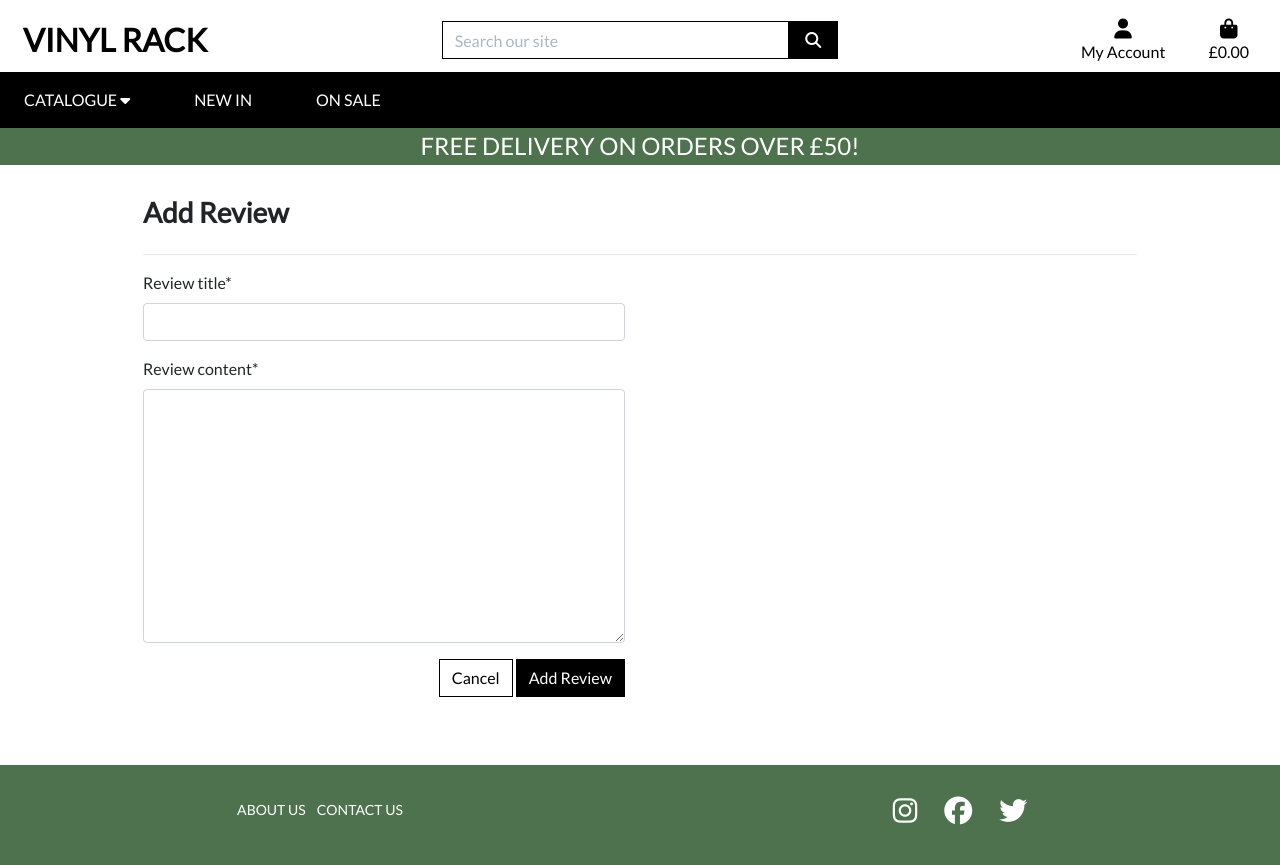
After one commit to peejaywk/VinylRack, a Django app: page /reviews/add/1 in a window 1280 px wide. The commit adds this page. Run offline with Django 3.2, Linux system fonts and the light colour scheme; tables that the repository leaves empty hold one stand-in row (values such as "Sample post"); parts of the project's set-up code (start-up, migrations or seed data) failed here and were passed over; some libraries are stand-ins or nearby versions.

Commit message:
Create view/template to add a product review

```diff
--- a/products/templates/products/product_detail.html
+++ b/products/templates/products/product_detail.html
@@ -11,7 +11,7 @@
                             <img class="card-img-top img-fluid" src="{{ product.image.url }}" alt="{{ product.name }}">
                         </a>
                         {% else %}
-                        <a href="">
+                        <a href="{{ product.image.url }}">
                             <img class="card-img-top img-fluid" src="{{ MEDIA_URL }}noimage.png" alt="{{ product.name }}">
                         </a>
                     {% endif %}
@@ -27,7 +27,7 @@
                             <p>Reviews</p>
                         </a>
                     {% else %}
-                        <a href="">
+                        <a href="{% url 'add_review' product.id %}">
                             <p>Be the first to review this album!</p>
                         </a>
                     {% endif %}
--- /dev/null
+++ b/reviews/forms.py
@@ -0,0 +1,8 @@
+from django import forms
+from .models import Review
+
+
+class ReviewForm(forms.ModelForm):
+    class Meta:
+        model = Review
+        exclude = ('user', 'product', 'created_on')
--- /dev/null
+++ b/reviews/templates/reviews/add_review.html
@@ -0,0 +1,27 @@
+{% extends "base.html" %}
+{% load static %}
+
+{% block content %}
+<div class="container mt-5">
+    <div class="row">
+        <div class="col-12 mt-3">
+            <h3 class="font-weight-bold mt-3">Add Review</h3>
+        </div>
+    </div>
+    <hr>
+    <div class="row">
+        <div class="col-12 col-md-6">
+            <form method="POST" action="" class="form mb-2">
+                {% csrf_token %}
+                {% for field in form %}
+                    {{ field | as_crispy_field }}
+                {% endfor %}
+                <div class="text-right">
+                    <a class="btn btn-outline-black rounded-0" href="{% url 'products' %}">Cancel</a>
+                    <button class="btn btn-black rounded-0" type="submit">Add Review</button>
+                </div>
+            </form>
+        </div>
+    </div>
+</div>
+{% endblock %}
--- a/reviews/urls.py
+++ b/reviews/urls.py
@@ -3,4 +3,5 @@ from . import views
 
 urlpatterns = [
     path('', views.list_reviews, name='list_reviews'),
+    path('add/<int:product_id>', views.add_review, name='add_review'),
 ]
--- a/reviews/views.py
+++ b/reviews/views.py
@@ -1,5 +1,9 @@
-from django.shortcuts import render, get_object_or_404
+from django.shortcuts import render, redirect, reverse, get_object_or_404
+from django.contrib import messages
+
 from .models import Review
+from .forms import ReviewForm
+from products.models import Product
 
 
 def list_reviews(request):
@@ -19,3 +23,34 @@ def list_reviews(request):
         'reviews': reviews,
     }
     return render(request, template, context)
+
+
+def add_review(request, product_id):
+    """ A view to add a new product review """
+
+    product = get_object_or_404(Product, pk=product_id)
+
+    if request.method == 'POST':
+        form = ReviewForm(request.POST)
+        if form.is_valid():
+            review_title = form.cleaned_data['review_title']
+            review_content = form.cleaned_data['review_content']
+            Review.objects.create(
+                user=request.user,
+                product=product,
+                review_title=review_title,
+                review_content=review_content
+            )
+            messages.success(request, 'Successfully added review!')
+            return redirect(reverse('list_reviews'))
+        else:
+            messages.error(request, 'Failed to add review. Please ensure the form is valid.')
+    else:
+        form = ReviewForm()
+
+    context = {
+        'form': form,
+        'product': product,
+    }
+    template = 'reviews/add_review.html'
+    return render(request, template, context)
```
